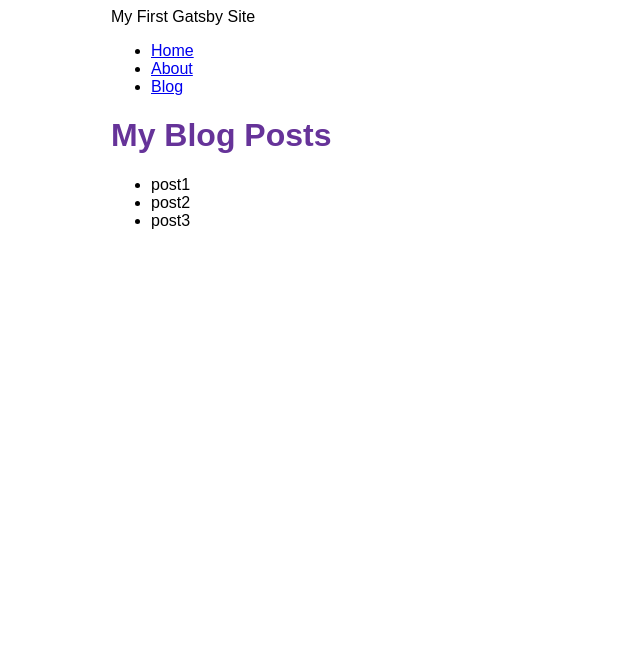
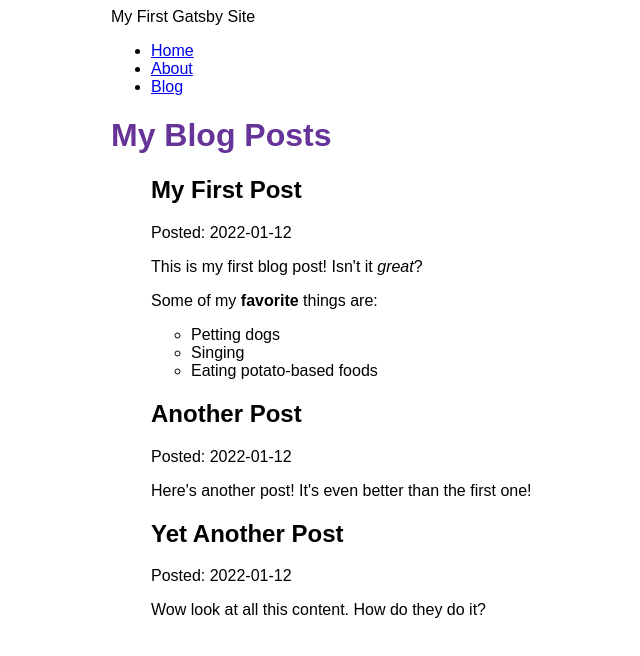
Before and after one commit to nonwaves/GGM_personal_site, a Gatsby site: page /blog in a window 1280 px wide. Shown: the whole page, without its empty margins (179-819 px from the left). Built offline with nearby package versions, Linux system fonts and the light colour scheme; Gatsby itself is replaced by a stand-in of ours.

Commit message:
Finished Gatsby Tutorial Part 5

```diff
--- a/blog/post1.mdx
+++ b/blog/post1.mdx
@@ -0,0 +1,12 @@
+---
+title: "My First Post"
+date: "2022-01-12"
+---
+
+This is my first blog post! Isn't it *great*?
+
+Some of my **favorite** things are:
+
+* Petting dogs
+* Singing
+* Eating potato-based foods
--- a/blog/post2.mdx
+++ b/blog/post2.mdx
@@ -0,0 +1,6 @@
+---
+title: "Another Post"
+date: "2022-01-12"
+---
+
+Here's another post! It's even better than the first one!
--- a/blog/post3.mdx
+++ b/blog/post3.mdx
@@ -0,0 +1,6 @@
+---
+title: "Yet Another Post"
+date: "2022-01-12"
+---
+
+Wow look at all this content. How do they do it?
--- a/gatsby-config.js
+++ b/gatsby-config.js
@@ -12,5 +12,6 @@
         path: `${__dirname}/blog`,
       }
     },
+    "gatsby-plugin-mdx",
   ],
 };
--- a/package.json
+++ b/package.json
@@ -15,9 +15,12 @@
     "clean": "gatsby clean"
   },
   "dependencies": {
+    "@mdx-js/mdx": "^1.6.22",
+    "@mdx-js/react": "^1.6.22",
     "bootstrap": "^5.1.3",
     "gatsby": "^4.4.0",
     "gatsby-plugin-image": "^2.5.1",
+    "gatsby-plugin-mdx": "^3.5.1",
     "gatsby-plugin-sharp": "^4.5.1",
     "gatsby-source-filesystem": "^4.5.1",
     "react": "^17.0.1",
--- a/src/pages/blog.js
+++ b/src/pages/blog.js
@@ -1,5 +1,6 @@
 import * as React from 'react'
 import { graphql } from 'gatsby'
+import { MDXRenderer } from 'gatsby-plugin-mdx'
 import Layout from '../components/layout'
 
 //this is the blog page
@@ -7,11 +8,15 @@
     return (
         <Layout pageTitle='My Blog Posts'>
         <ul>
-      {
-        data.allFile.nodes.map(node => (
-          <li key={node.name}>
-            {node.name}
-          </li>
+        {
+        data.allMdx.nodes.map((node) => (
+          <article key={node.id}>
+            <h2>{node.frontmatter.title}</h2>
+            <p>Posted: {node.frontmatter.date}</p>
+            <MDXRenderer>
+              {node.body}
+            </MDXRenderer>
+          </article>
         ))
       }
       </ul>
@@ -21,12 +26,17 @@
 
 export const query = graphql`
   query {
-    allFile {
-      nodes {
-        name
+    allMdx(sort: {fields: frontmatter___date, order: DESC}) {
+    nodes {
+      frontmatter {
+        date
+        title
       }
+      id
+      body
     }
   }
+}
 `
 
 export default blogPage
```
Also changed, not shown: 1 other file.
